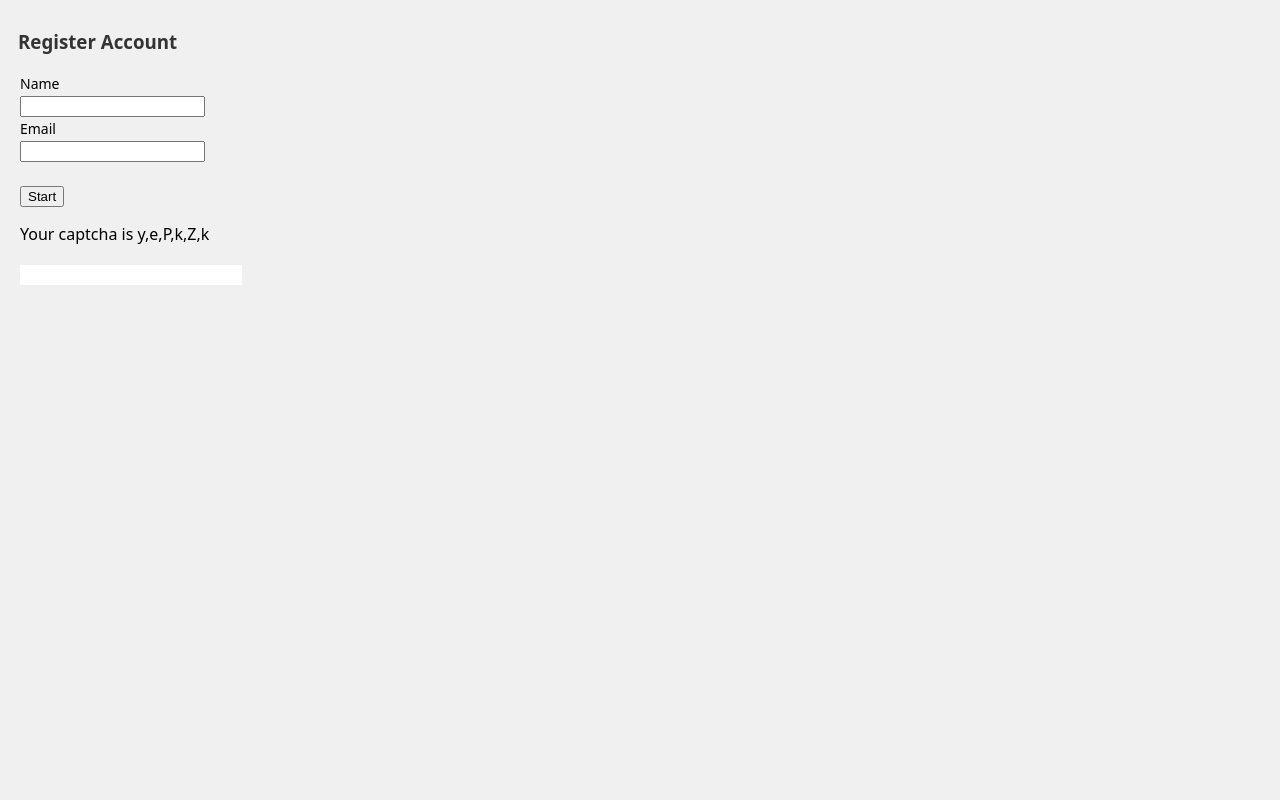
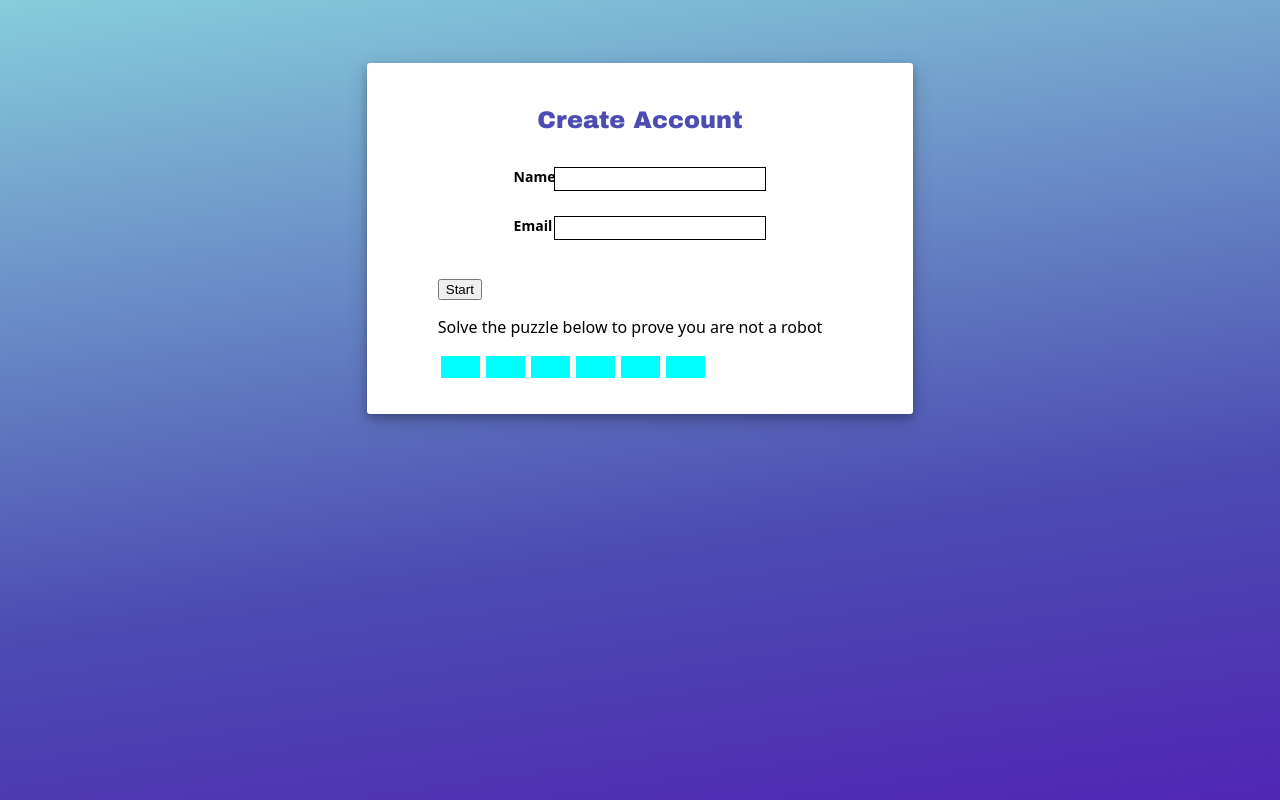
Before and after one commit to reyhandra-k/front-end-playground, a plain HTML site: page wordle-captcha/index.html in a window 1280 px wide. Both pictures are taken after a click on the button "Start". Drawn offline with nearby package versions, Linux system fonts and the light colour scheme.

Commit message:
finalize functionality and start design

```diff
--- a/wordle-captcha/index.html
+++ b/wordle-captcha/index.html
@@ -3,33 +3,38 @@
 <head>
     <meta charset="UTF-8">
     <meta name="viewport" content="width=device-width, intial-scale=1.0">
+
+    <link rel="preconnect" href="https://fonts.googleapis.com">
+    <link rel="preconnect" href="https://fonts.gstatic.com" crossorigin>
+    <link href="https://fonts.googleapis.com/css2?family=Archivo+Black&display=swap" rel="stylesheet">
+
     <link rel="stylesheet" href="style.css">
     <script src="https://ajax.googleapis.com/ajax/libs/jquery/3.7.1/jquery.min.js"></script>
     <title>Account Registration</title>
 </head>
 <body>
     <header>
-        <h3>Register Account</h3>
     </header>
     <main>
+        <div id="mainContainer" class="mainContainer">
+            <p id="pageHeader">Create Account</p>
             <form id="inputForm">
-            <label for="fName">Name</label><br>
-            <input type="text" id="fName"><br>
-            <label for="fEmail">Email</label><br>
-            <input type="text" id="fEmail"><br>
+                <div class="fQuestion">
+                    <label for="fName">Name</label>
+                    <input type="text" id="fName" class="formInput"><br>
+                </div>
+                <div class="fQuestion">
+                    <label for="fEmail">Email</label>
+                    <input type="text" id="fEmail" class="formInput"><br>
+                </div>
             </form><br>
             <div id="divCaptcha">
                 <input type="button" id="startCaptcha" value="Start"><br>
                 <p id="captchaString"></p>
                 <div id="divCaptchaTries">
-                <!-- <input type="text" class="letterInput" maxlength="1">
-                <input type="text" class="letterInput" maxlength="1">
-                <input type="text" class="letterInput" maxlength="1">
-                <input type="text" class="letterInput" maxlength="1">
-                <input type="text" class="letterInput" maxlength="1">
-                <input type="text" class="letterInput" maxlength="1"> -->
                 </div>
                 <p id="captchaResults"></p>
+            </div>
         </div>
     </main>
     <script src="script.js"></script>
--- a/wordle-captcha/script.js
+++ b/wordle-captcha/script.js
@@ -15,13 +15,15 @@ const captchaLenght = 6;
 let numberOfTries = 0;
 
 let captchaTries = () => {
+    // console.log(numberOfTries);
+    var divTries = $('<div id=\"divCaptchaIteration' + numberOfTries + '\">')
     var box = $('<input type=\"text\" class=\"letterInput\" maxlength=\"1\"></input>');
+
+    $('#divCaptchaTries').append(divTries);
     for (var i = 0; i < captchaLenght; i++) {
-        // console.log(i);
-        $('#divCaptchaTries').append(box.clone());
+        $('#divCaptchaIteration'+numberOfTries).append(box.clone());
     }
-    $('#divCaptchaTries').append($('<br>'))
-    // console.log("Test")
+    $('#divCaptchaTries').append($('</div>'));
 };
 
 let captchaInit = () => {
@@ -29,14 +31,14 @@ let captchaInit = () => {
     for (var i = 0; i <= captchaLenght-1; i++) {
         captcha[i] = (chars[Math.floor(Math.random() * chars.length)])
     }
-    // console.log(captcha);
+    console.log(captcha);
     return captcha
 };
 
 $('#startCaptcha').click(function() {
     captchaTries();
     captcha = captchaInit();
-    $('#captchaString').text("Your captcha is "+captcha);
+    $('#captchaString').text("Solve the puzzle below to prove you are not a robot");
 });
 
 
@@ -47,22 +49,39 @@ let captchaCheck = (e) => {
     if (key === "Enter") {
         // CHECKING CORRECTNESS
         let ans = [];
-        $('input.letterInput').each(function (index, value) {
+        $('#divCaptchaIteration' + numberOfTries + ' input').each(function (index, value) {
             ans.push($(this).val());
-            console.log(index);
-            if ($(this).val() == captcha[index-(6*numberOfTries)]) {
-                $(this).css('background-color','green');
-            } else if (captcha.includes($(this).val())) {
-                $(this).css('background-color','yellow');
+        });
+
+        // console.log(ans);
+        if (ans.includes('')) {
+            // alert("Please Fill Form")
+            return
+        };
+
+        $.each(ans, function(index,value) {
+            if (value == captcha[index]) {
+                $('#divCaptchaIteration' + numberOfTries + ' input:eq(' + index + ')').css('background-color','#39FF14');
+            } else if (captcha.includes(value)) {
+                $('#divCaptchaIteration' + numberOfTries + ' input:eq(' + index + ')').css('background-color','yellow');
             }
         });
+
         if(JSON.stringify(ans.slice(-6)) === JSON.stringify(captcha)) {
             console.log("Correct")
+            $('#captchaResults').text("You have proved your human nature");
         } else {
+            $('#divCaptchaIteration' + numberOfTries + ' input').prop('disabled',true);
+            if (numberOfTries < 5) {
+            numberOfTries = numberOfTries + 1
             captchaTries();
-            numberOfTries = numberOfTries + 1
+            $('#divCaptchaIteration' + numberOfTries + " input:first").focus();
+            } else {
+                console.log("You Failed")
+                $('#captchaResults').text("Loser robot, your captcha is "+captcha);
+
+            }
         }
-        // ISSUE: ON SECOND TRY INDEX IS >6
         // COLORING CORRECTNESS
         // CREATING NEW ROW
     }
--- a/wordle-captcha/style.css
+++ b/wordle-captcha/style.css
@@ -1,35 +1,94 @@
 body {
+
     font-family: system-ui, -apple-system, BlinkMacSystemFont, 'Segoe UI', Roboto, Oxygen, Ubuntu, Cantarell, 'Open Sans', 'Helvetica Neue', sans-serif;
-    background-color: #f0f0f0;
-    margin: 0;
+    color: #000000;
+    background: rgb(80, 38, 180);
+    background: linear-gradient(352deg, rgba(80, 38, 180, 1) 0%, rgba(76,76,178,1) 35%, rgba(135,205,219,1) 100%);
+    background-attachment: fixed;
     padding: 0;
     box-sizing: border-box;
 }
 
 header {
-    color: #333;
-    height: 2em;
-    margin-left: 8px;
-    padding: 10px;
-    text-align: left;
+    margin: 5%;
 }
 
-main {
+#pageHeader {
+    font-family: 'Archivo Black', sans-serif;
+    color: rgb(76,76,178);
+    font-size: 24px;
+    text-align: center;
+}
+
+.mainContainer {
+    background-color: rgb(255, 255, 255);
+    display: flex;
+    flex-direction: column;
+    /* margin-top: 50px; */
+    margin: auto;
+    height: auto;
+    width: 40%;
+    border: none;
+    /* border: 2px solid rgb(49, 20, 129); */
+    border-radius: 3px;
     padding: 20px;
+    box-shadow: 0 4px 8px 0 rgba(0, 0, 0, 0.2), 0 6px 20px 0 rgba(0, 0, 0, 0.19);
+}
+
+#inputForm {
+    display: flex;
+    flex-direction: column;
+    align-items: center;
+    /* align-items: flex-start; */
+}
+
+.fQuestion {
+    display: flex;
+    flex-direction: row;
+    justify-content: center;
+    width: 50%;
+}
+
+.formInput {
+    /* margin-right: 20px; */
+    margin-bottom: 15px;
+    height: 20px;
+    width: 90%;
+    border: 1px solid #000;
+    margin-top: 10px;
+    align-self: flex-start;
 }
 
 label {
     font-size: 14px;
+    font-weight: 700;
+    height: 20px;
+    width: 10%;
+    margin-top: 10px;
+    /* margin-left: 10px; */
+    text-align: right;
+    margin-right:15px;
+    /* float:left; */
+}
+
+#divCaptcha {
+    margin: auto;
+    width: 80%;
 }
 
 .letterInput {
     background-image: url("square.gif");
-    width: 30px;
-    height: 18px;
+    /* align-self: center; */
+    width: 35px;
+    height: 20px;
     background-size: 20px;
+    background-color: rgb(0, 255, 255);
     border: none;
-    font-family: monospace;
+    /* font-family: monospace; */
     font-size: 13px;
-    padding-left: 5px;
+    /* padding-left: 5px; */
     text-align: center;
+    margin: auto;
+    margin-inline-start: 3px;
+    margin-inline-end: 3px;
 }
```
Lines whose indentation alone changed are shown as unchanged.
